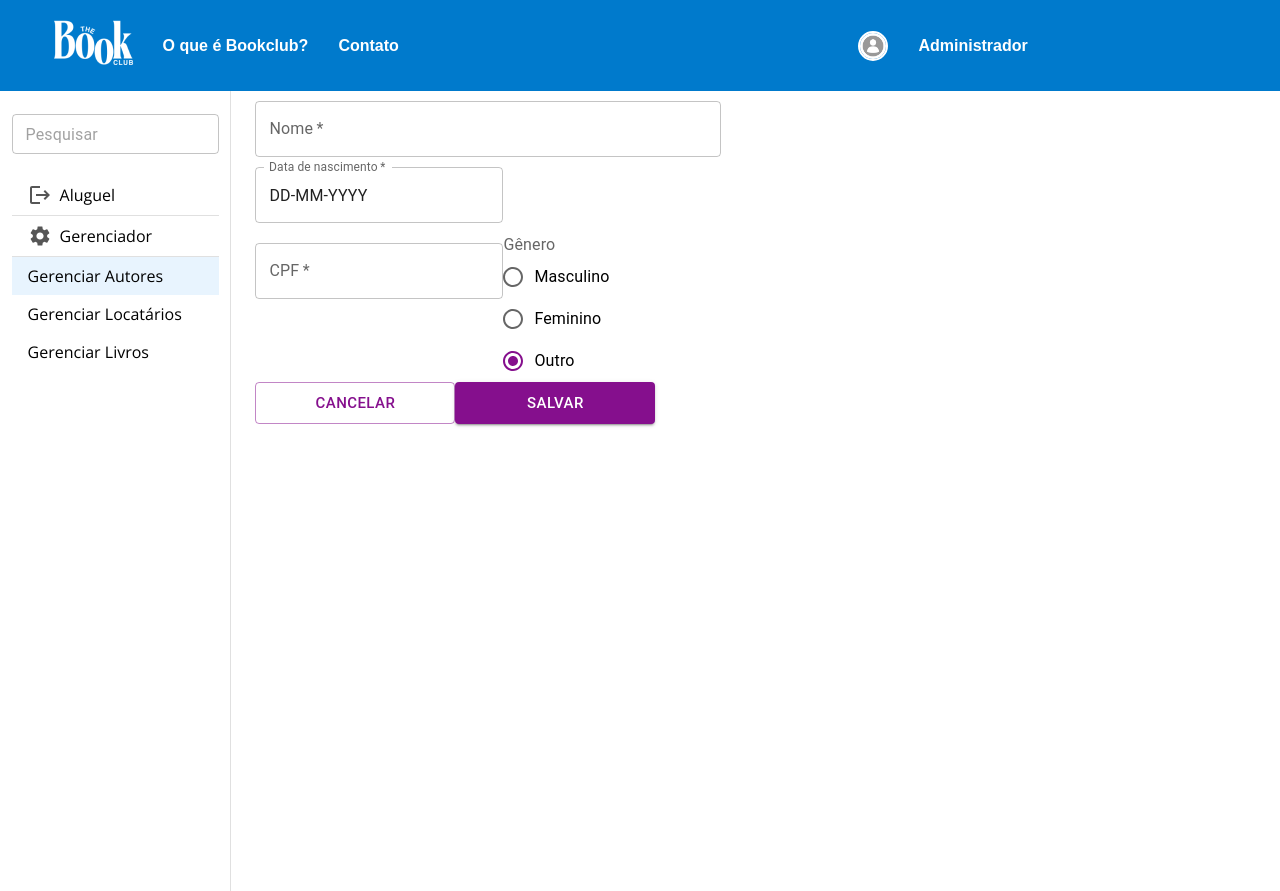
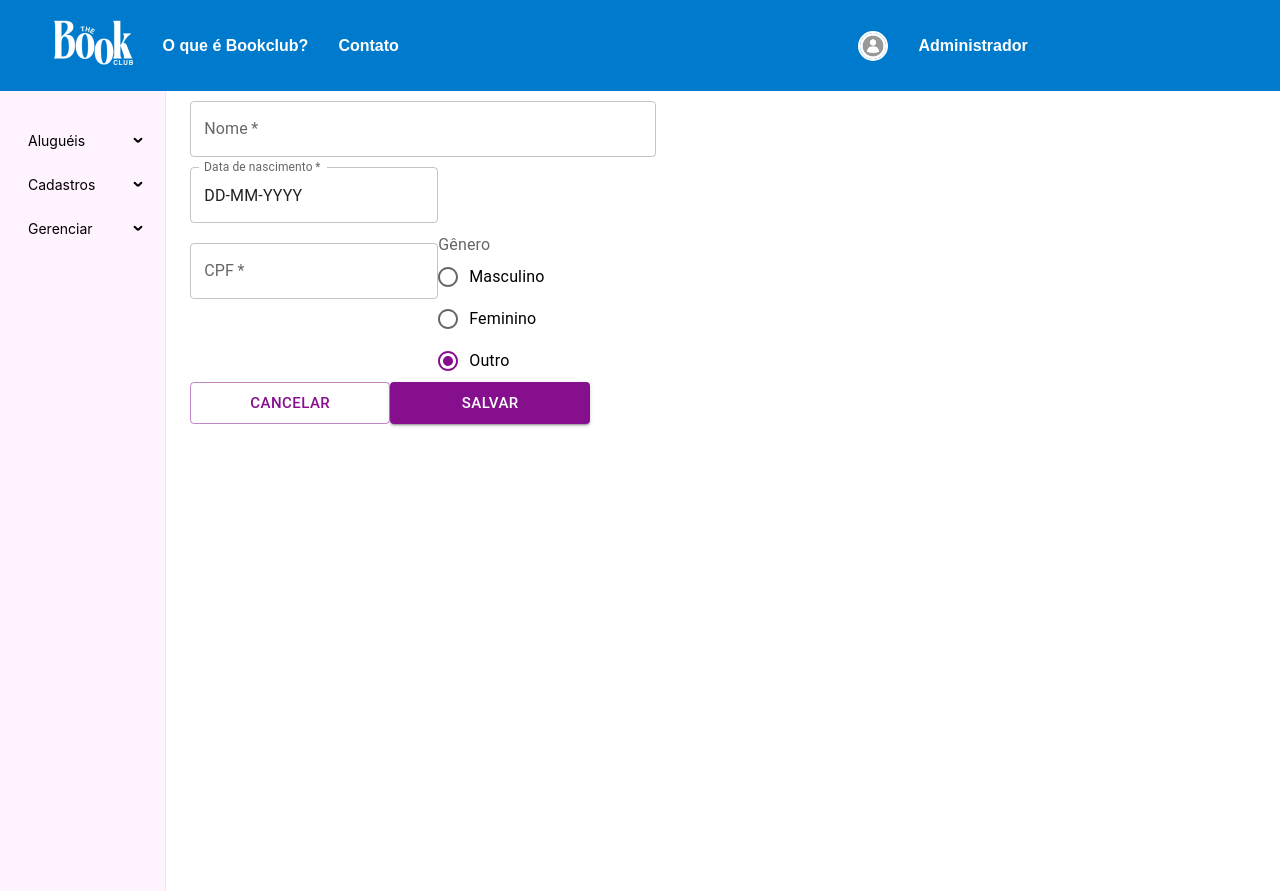
Before and after one commit to TheBookClubDB/TheBookClub-Front, a React (Vite) app: page /criar-autor in a window 1280 px wide. Built offline with nearby package versions, Linux system fonts and the light colour scheme.

Commit message:
fix: Reestrutura Sidebar e Rotas

```diff
--- a/src/components/Sidebar/index.tsx
+++ b/src/components/Sidebar/index.tsx
@@ -1,77 +1,156 @@
-import { Box, Divider, List, ListItem, TextField } from '@mui/material';
-import LogoutIcon from '@mui/icons-material/Logout';
-import SettingsIcon from '@mui/icons-material/Settings';
+import { ConfigProvider, Menu, MenuProps } from "antd";
 import styles from './sidebar.module.css'
-import { useEffect } from 'react';
+import { useEffect, useState } from 'react';
+import { NavLink } from "react-router-dom";
 
-interface itemClicado {
-    item: string
+interface paginaAtual {
+    pagina: string
 }
 
-const Sidebar = (props: itemClicado) => {
+type MenuItem = Required<MenuProps>['items'][number];
 
-  const lidarItemSelecionado = (itemSelecionado: string) => {
-    let componente = null;
-    switch (itemSelecionado) {
-    case 'aluguel':
-      componente = document.querySelector('#aluguelItem')
+const items: MenuItem[] = [
+  {
+    key: 'sub1',
+    label: 'Aluguéis',
+    children: [
+      { key: '1', label: (
+        <NavLink to={'/devolver'}>
+          Devolver
+        </NavLink>
+        )},
+      { key: '2', label: (
+        <NavLink to={'/alugar'}>
+          Alugar
+        </NavLink>
+        )},
+      { key: '3', label: (
+        <NavLink to={'/historico'}>
+          Ver Histórico
+        </NavLink>
+        )},
+    ],
+  },
+  {
+    key: 'sub2',
+    label: 'Cadastros',
+    children: [
+      { key: '4', label: (
+        <NavLink to={'/criar-autor'}>
+          Autores
+        </NavLink>
+        )},
+      { key: '5', label: (
+        <NavLink to={'/criar-locatario'}>
+          Locatários
+        </NavLink>
+        )},
+      { key: '6', label: (
+        <NavLink to={'/criar-livro'}>
+          Livros
+        </NavLink>
+        )},
+    ],
+  },
+  {
+    key: 'sub3',
+    label: 'Gerenciar',
+    children: [
+      { key: '7', label: (
+        <NavLink to={'/geren-autor'}>
+          Autores
+        </NavLink>
+        )},
+      { key: '8', label: (
+        <NavLink to={'/geren-locat'}>
+          Autores
+        </NavLink>
+        )},
+      { key: '9', label: (
+        <NavLink to={'/geren-autor'}>
+          Livros
+        </NavLink>
+        )}
+    ],
+  }
+];
+
+const Sidebar = ({pagina}: paginaAtual) => {
+  const [selectedTab, setSelectedTab] = useState("0")
+  const [openKeys, setOpenKeys] = useState<string[]>([])
+
+  const paginaSelecionada = (pagina: string) => {
+    switch (pagina) {
+      case 'aDevol':
+        setOpenKeys(["sub1"])
+        setSelectedTab("1");
         break;
-    case 'geren':
-      componente = document.querySelector('#gerenItem')
+      case 'aAlug':
+        setOpenKeys(["sub1"])
+        setSelectedTab("2");
         break;
-    case 'autor':
-      componente = document.querySelector('#autorGerenItem')
+      case 'aHist':
+        setOpenKeys(["sub1"])
+        setSelectedTab("3");
         break;
-    case 'locat':
-      componente = document.querySelector('#locatGerenItem')
+      case 'cAutor':
+        setOpenKeys(["sub2"])
+        setSelectedTab("4");
         break;
-    case 'livros':
-      componente = document.querySelector('#livrosGerenItem')
+      case 'cLocat':
+        setOpenKeys(["sub2"])
+        setSelectedTab("5");
+        break;
+      case 'cLivro':
+        setOpenKeys(["sub2"])
+        setSelectedTab("6");
+        break;
+      case 'gAutor':
+        setOpenKeys(["sub3"])
+        setSelectedTab("7");
+        break;
+      case 'gLocat':
+        setOpenKeys(["sub3"])
+        setSelectedTab("8");
+        break;
+      case 'gLivro':
+        setOpenKeys(["sub3"])
+        setSelectedTab("9");
         break;
       default:
+        setOpenKeys([])
+        setSelectedTab("0");
         break;
-    }
-    if (componente) {
-      (componente as HTMLElement).style.backgroundColor = 'rgba(33, 147, 243, 0.1)'
     }
   }
 
   useEffect(() => {
-    lidarItemSelecionado(props.item)
-  }, [props.item])
+    paginaSelecionada(pagina)
+  }, [pagina])
 
   return(
-    <Box display='flex'>
-      <Box className={styles.sidebarContainer}>
-        <TextField
-          className={styles.campoBusca}
-          placeholder="Pesquisar"
-          size="small"
+    <ConfigProvider
+      theme={{
+        components: {
+          Menu: {
+            colorTextSecondary: "#ff3",
+            itemSelectedBg: "#850F8D",
+            itemSelectedColor: "#fff",
+            itemColor: "#000",
+            itemBg: "#fef3ff",
+          }
+        }
+      }}
+    >
+      <Menu
+        className={styles.sidebarContainer}
+        onOpenChange={setOpenKeys}
+        openKeys={openKeys}
+        selectedKeys={[selectedTab]}
+        mode="inline"
+        items={items}
       />
-        <List className={styles.lista}>
-          <ListItem id="aluguelItem">
-            <LogoutIcon className={styles.iconeLista}/>
-                        Aluguel
-          </ListItem>
-          <Divider/>
-          <ListItem id="gerenItem">
-            <SettingsIcon className={styles.iconeLista}/>
-                        Gerenciador
-          </ListItem>
-          <Divider/>
-          <ListItem id="autorGerenItem">
-                        Gerenciar Autores
-          </ListItem>
-          <ListItem id="locatGerenItem">
-                        Gerenciar Locatários
-          </ListItem>
-          <ListItem id="livrosGerenItem">
-                        Gerenciar Livros
-          </ListItem>
-        </List>
-      </Box>
-      <Divider orientation="vertical" variant="fullWidth" sx={{ color: 'red'}}/>
-    </Box>
+    </ConfigProvider>
   )
 }
 
--- a/src/components/Sidebar/sidebar.module.css
+++ b/src/components/Sidebar/sidebar.module.css
@@ -1,9 +1,7 @@
 .sidebarContainer {
-    display: flex;
-    flex-direction: column;
-    width: 18vw;
+    width: 15vw;
     height: 100vh;
-    padding: 10% 5%;
+    padding-top: 2%;
 }
 
 .lista {
@@ -20,3 +18,7 @@
     margin-right: 1vh;
     color: #565656;
 }
+
+.sidebarContainer div  {
+    color: #000 !important;
+}
```
Lines whose indentation alone changed are shown as unchanged.
